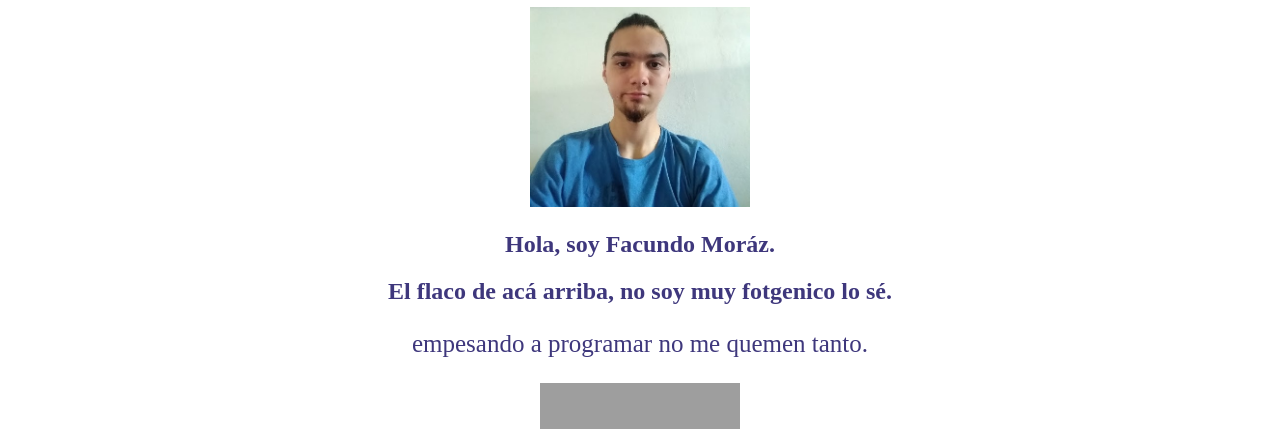
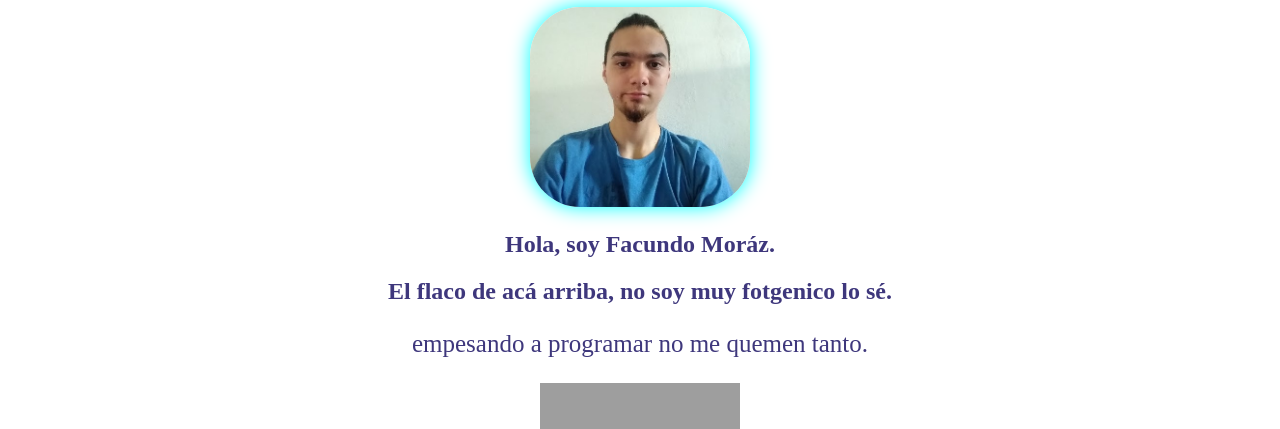
Before and after one commit to FacundoMoraz/facu2, a plain HTML site: page portfolio_Facu.html in a window 1280 px wide. Shown: the part 671-1100 px from the top of the page. Drawn offline with Linux system fonts and the light colour scheme; grey boxes are pictures that could not be loaded.

Commit message:
Rama secundaria Posibles Cambios

```diff
--- /dev/null
+++ b/estilos.css
@@ -0,0 +1,4 @@
+.foto{
+border-radius: 50px;
+box-shadow: 0 0 20px; color: aqua;
+}
--- a/portfolio_Facu.html
+++ b/portfolio_Facu.html
@@ -5,6 +5,7 @@
     <meta charset="UTF-8">
     <meta name="viewport" content="width=device-width, initial-scale=1.0">
     <title>Mi Portafolio</title>
+    <link rel="stylesheet" href="estilos.css">
     <style>
         /* Estilos para dar formato al contenido */
         .contenido {
@@ -80,8 +81,10 @@
 
         <section>
             <center>
+                <div >
                 <!-- foto de perfil -->
-                <img src="img/Yo2022.jpg" height="200" width="220" alt="Foto de perfil">
+                <img src="img/Yo2022.jpg" height="200" width="220" class="foto" alt="Foto de perfil">
+                </div>
                 <!--  breve descripción  -->
                 <h2 style="font-size: 35; color: rgb(62, 55, 124);">Hola, soy Facundo Moráz.</h2>
 
@@ -132,7 +135,7 @@
                     <label class="titulo" for="proyecto4">Soy fan de...</label>
                     <div class="contenido">
                         <p>Soy fan de ZellenDust, Vegetta777, Naoya Matsumoto (mangaka de kaiju N°8), de Eminem, ZarKort
-                            (por sus canciones), KeyBlade y Kronno Zomber. </p>
+                            (por sus canciones), KeyBlade, Porta y Kronno Zomber. </p>
                     </div>
                 </li>
             </ul>
```
Also changed, not shown: hola que hace.txt.
